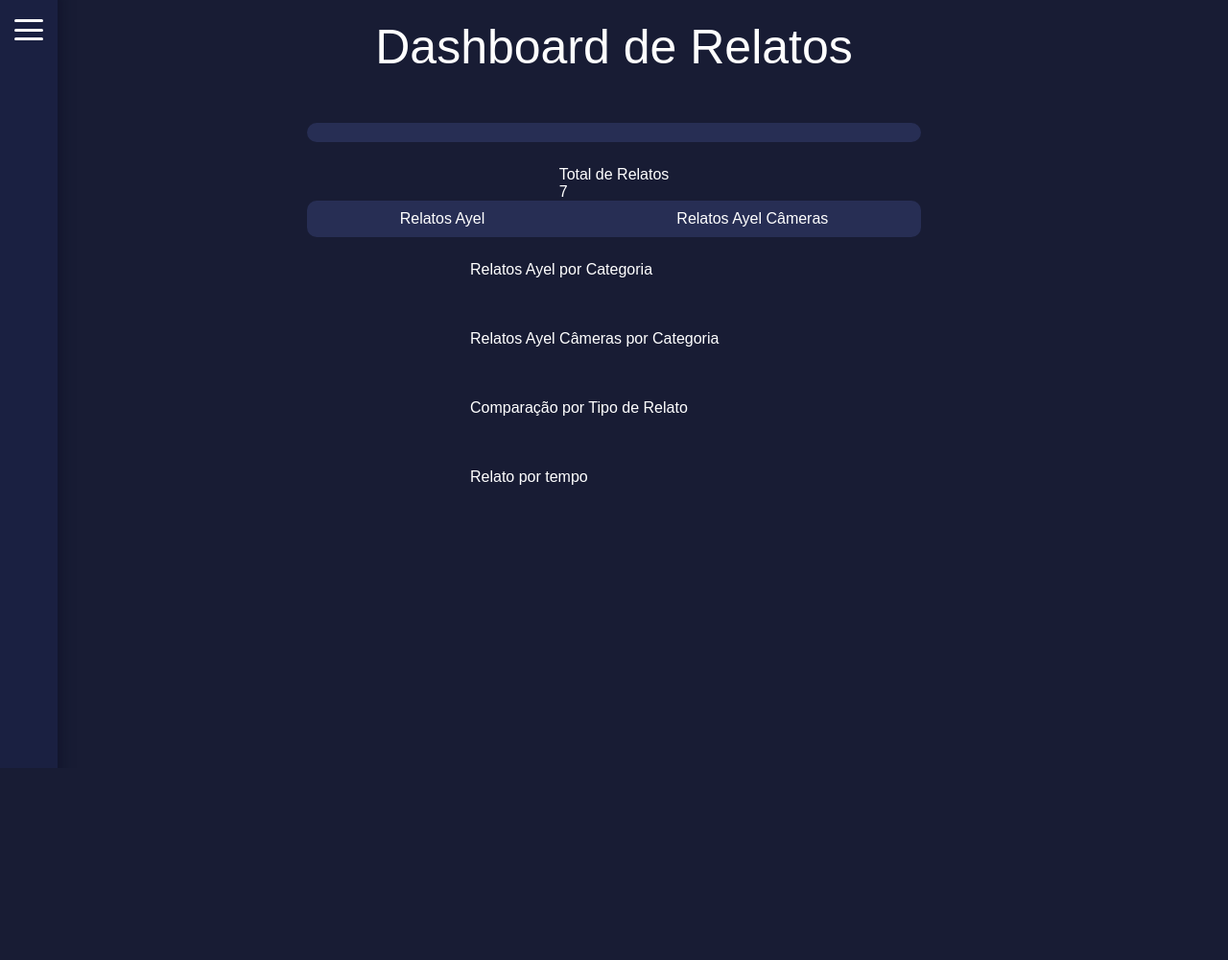
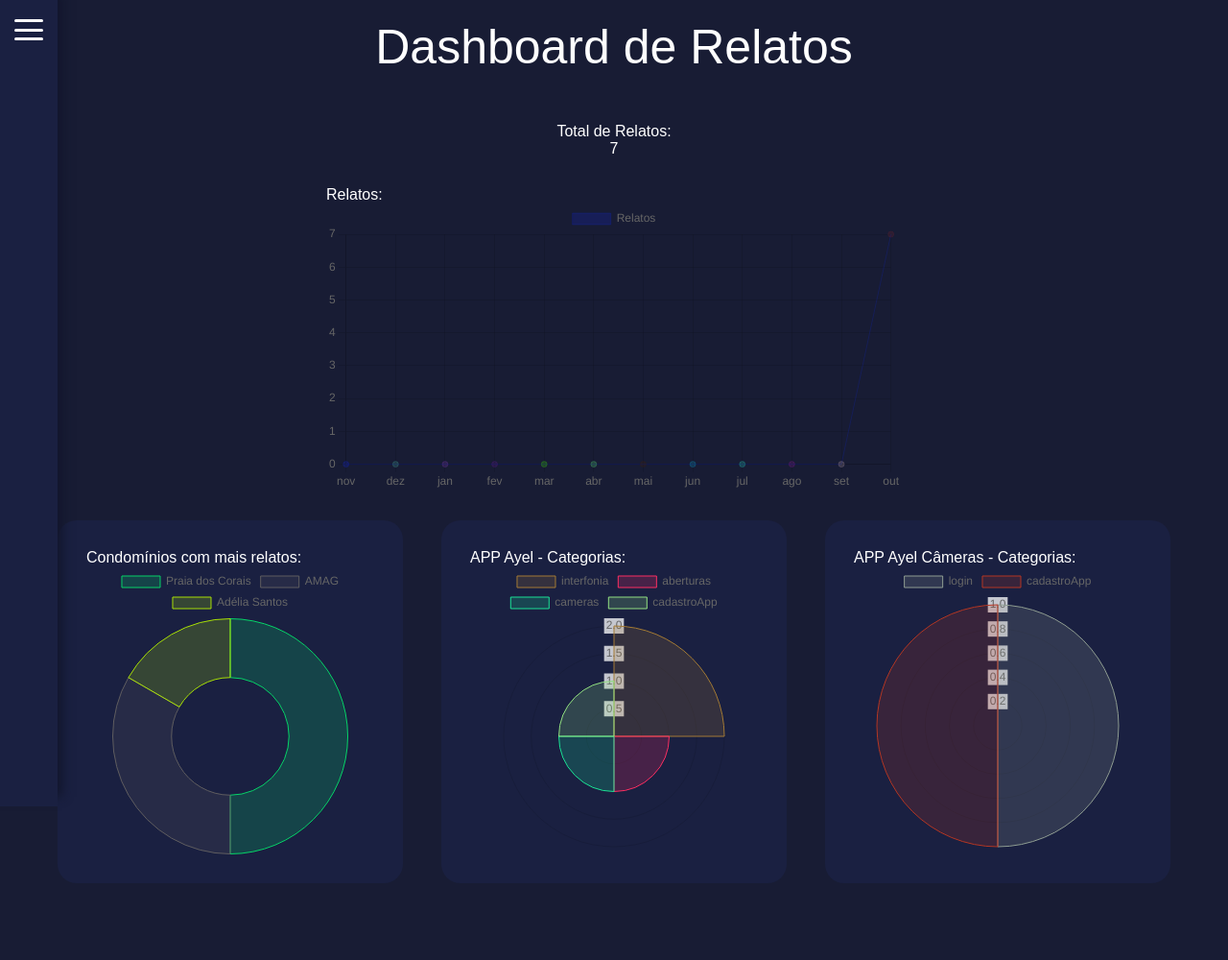
Before and after one commit to darcilemons/django-detector, a Django app: page /dashboard/ in a window 1280 px wide. Shown: the whole page at 96% size. Before the commit the page ends 800 px from the top, so only its background shows below. Run offline with Django 5.2, Linux system fonts and the light colour scheme; data comes from the database, SQL or seed files in the repository; both versions use the stored data as it was after the commit; a map, chart or similar area stays blank.

Commit message:
Dashboard

```diff
--- a/projeto_detec/mainApp/templates/dashboard.html
+++ b/projeto_detec/mainApp/templates/dashboard.html
@@ -179,16 +179,31 @@
             display: flex;
         }
 
-        .card-row {
+        #total_geral {
+            text-align: center;
+        }
+
+        .chart-anual {
+            width: 600px;
+            padding: 30px;
+        }
+
+        .chart-circle {
+            width: 400px;
+            background-color:#1a2041;
+            border-radius: 20px;
+            padding: 30px;
+        }
+
+        .grafico {
             display: flex;
-            justify-content: center;
-            gap: 200px;
-            margin-bottom: 25px;
-            width: 50%;
-            background: #272e54;
-            padding: 10px;
-            border-radius: 10px;
+            justify-content: center; /* Centraliza as colunas */
+            gap: 40px; /* Espaço entre as colunas */
+            margin-bottom: 60px;
+            width: 100%; /* Ocupa toda a largura do form */
+            max-width: 800px; /* Limite máximo */
         }
+
 
     </style>
 </head>
@@ -215,92 +230,51 @@
     <div id="container">
         <p class="title">Dashboard de Relatos</p>
 
-        <!-- Filtros -->
-        <div class="filters">
-        </div>
-
-
         <!-- Cards de Resumo -->
         <div class="card-body">
             <div>
-                <div>Total de Relatos</div>
+                <div>Total de Relatos:</div>
                 <div id="total_geral"></div>
             </div>
         </div>
 
-        <div class="card-row">
-            <div class="card-body">
-                <div>Relatos Ayel</div>
-                <div class="fs-4 fw-semibold">
-                    {% for tipo in relatos_por_tipo %}
-                        {% if tipo.tipo_relato__nome == 'ayel' %}
-                            {{ tipo.total }}
-                        {% endif %}
-                    {% endfor %}
-                </div>
+        <!-- Gráficos -->
+
+            <div class="chart-anual">
+                Relatos:
+                <canvas id="relatos_anual"></canvas>
+            </div>
+        <div class="grafico">
+            <div class="chart-circle">
+                Condomínios com mais relatos:
+                <canvas id="relatos_cond"></canvas>
             </div>
 
-            <div class="card-body">
-                <div class="d-flex justify-content-between">
-                    <div>Relatos Ayel Câmeras</div>
-                    <div class="fs-4 fw-semibold">
-                        {% for tipo in relatos_por_tipo %}
-                            {% if tipo.tipo_relato__nome == 'ayel_cameras' %}
-                                {{ tipo.total }}
-                            {% endif %}
-                        {% endfor %}
-                    </div>
-                </div>
+            <div class="chart-circle">
+                APP Ayel - Categorias:
+                <canvas id="relato_cat_ayel"></canvas>
+            </div>
+
+            <div class="chart-circle">
+                APP Ayel Câmeras - Categorias:
+                <canvas id="relato_cat_cam"></canvas>
             </div>
         </div>
 
-        <!-- Gráficos -->
-        <div class="row">
-            <!-- Gráfico Ayel -->
-            <div class="card mb-4">
-                <div class="card-header">
-                    Relatos Ayel por Categoria
-                </div>
-                <div class="card-body">
-                    <canvas id="ayelChart" width="50%" height="50"></canvas>
-                </div>
-            </div>
-
-            <!-- Gráfico Câmeras -->
-            <div class="card mb-4">
-                <div class="card-header">
-                    Relatos Ayel Câmeras por Categoria
-                </div>
-                <div class="card-body">
-                    <canvas id="camerasChart" width="50%" height="50"></canvas>
-                </div>
-            </div>
-
-            <!-- Gráfico de Comparação -->
-            <div class="card mb-4">
-                <div class="card-header">
-                    Comparação por Tipo de Relato
-                </div>
-                <div class="card-body">
-                    <canvas id="comparacaoChart" width="100%" height="50"></canvas>
-                </div>
-            </div>
-
-            <!-- Gráfoco por período -->
-            <div>
-                <div>Relato por tempo</div>
-                <div class="canva">
-                    <canvas id="rel-tempChart"></canvas>
-                </div>
-            </div>
-
         </div>
     </div>
+<script src="https://cdn.jsdelivr.net/npm/chart.js"></script>
+<script src="{% static 'js/dash.js' %}"></script>
 
 <script>
-    const TOTAL_RELATOS_URL = "{% url 'total_relatos' %}";
+    window.onload = function(event){
+        renderiza_total_geral('{% url "total_relatos" %}') // sempre que a tela carregar chama a função e o URL = name da view
+        renderiza_relatos_anual('{% url "dash_relatos_ano" %}')
+        renderiza_relatos_cond('{% url "relato_cond" %}')
+        renderiza_relatos_por_cat_ayel('{% url "relatorio_categoria" %}')
+        renderiza_relatos_por_cat_cam('{% url "relatorio_categoria" %}')
+    }
 </script>
-<script src="{% static 'js/dash.js' %}"></script>
 
 </body>
 </html>
--- a/projeto_detec/mainApp/views.py
+++ b/projeto_detec/mainApp/views.py
@@ -357,6 +357,7 @@ def total_relatos(request):
     return JsonResponse({'total': total})
 
 def dash_relatos_ano(request):
+    # quantidade de relatos no ano atual
     x = Relatos.objects.all()
 
     meses = ['jan', 'fev', 'mar', 'abr', 'mai', 'jun', 'jul', 'ago', 'set', 'out', 'nov', 'dez']
@@ -389,9 +390,6 @@ def relato_cond(request):
 
         label.append(cond.name)
         data.append(relatos['id__count'])
-
-    print(label)
-    print(data)
 
     x = list(zip(label, data)) # junta em uma lista - vira tupla
 
@@ -438,6 +436,5 @@ def relatorio_categoria(request):
     y.sort(key=lambda y: y[1], reverse=True)
     y = list(zip(*y))
 
-
     return JsonResponse({'ayel_labels': x[0], 'ayel_data': x[1],
                          'cam_labels': y[0], 'cam_data': y[1]})
--- a/projeto_detec/static/js/dash.js
+++ b/projeto_detec/static/js/dash.js
@@ -1,6 +1,17 @@
-window.onload = function(event){
-        renderiza_total_geral(TOTAL_RELATOS_URL); // sempre que a tela carregar chama a função e o URL = name da view
+function gera_cor(qtd=1){
+    var bg_color = []
+    var border_color = []
+    for(let i = 0; i < qtd; i++){
+        let r = Math.random() * 255;
+        let g = Math.random() * 255;
+        let b = Math.random() * 255;
+        bg_color.push(`rgba(${r}, ${g}, ${b}, ${0.2})`)
+        border_color.push(`rgba(${r}, ${g}, ${b}, ${1})`)
     }
+
+    return [bg_color, border_color];
+}
+
 function renderiza_total_geral(url){
     fetch(url, { // faz uma requisição para uma URL
         method: 'get', //método da requisição
@@ -10,3 +21,106 @@ window.onload = function(event){
         document.getElementById('total_geral').innerHTML = data.total
     })
 }
+
+function renderiza_relatos_anual(url){
+    fetch(url, {
+        method: 'get',
+    }).then(function(result){
+        return result.json()
+    }).then(function(data){
+
+        const ctx = document.getElementById('relatos_anual').getContext('2d');
+        var cores_relato_anual = gera_cor(qtd=12)
+        const myChart = new Chart(ctx, {
+            type: 'line',
+            data: {
+                labels: data.labels,
+                datasets: [{
+                    label: "Relatos",
+                    data: data.data,
+                    backgroundColor: cores_relato_anual[0],
+                    borderColor: cores_relato_anual[1],
+                    borderWidth: 0.2,
+                    fill: {
+                        below: cores_relato_anual[0]
+                    }
+                }]
+            }
+        })
+    })
+}
+
+function renderiza_relatos_cond(url){
+    fetch(url, {
+        method: 'get',
+    }).then(function(result){
+        return result.json()
+    }).then(function(data){
+
+        const ctx = document.getElementById('relatos_cond').getContext('2d');
+        var cores_relatos_cond = gera_cor(qtd=12)
+        const myChart = new Chart(ctx, {
+            type: 'doughnut',
+            data: {
+                labels: data.labels,
+                datasets: [{
+                    label: "Condomínios | Relatos",
+                    data: data.data,
+                    backgroundColor: cores_relatos_cond[0],
+                    borderColor: cores_relatos_cond[1],
+                    borderWidth: 1
+                }]
+            }
+        })
+    })
+}
+
+function renderiza_relatos_por_cat_ayel(url){
+    fetch(url, {
+        method: 'get',
+    }).then(function(result){
+        return result.json()
+    }).then(function(data){
+
+        const ctx = document.getElementById('relato_cat_ayel').getContext('2d');
+        var cores_relatos_por_cat_ayel = gera_cor(qtd=12)
+        const myChart = new Chart(ctx, {
+            type: 'polarArea',
+            data: {
+                labels: data.ayel_labels,
+                datasets: [{
+                    label: "APP Ayel",
+                    data: data.ayel_data,
+                    backgroundColor: cores_relatos_por_cat_ayel[0],
+                    borderColor: cores_relatos_por_cat_ayel[1],
+                    borderWidth: 1
+                }]
+            }
+        })
+    })
+}
+
+function renderiza_relatos_por_cat_cam(url){
+    fetch(url, {
+        method: 'get',
+    }).then(function(result){
+        return result.json()
+    }).then(function(data){
+
+        const ctx = document.getElementById('relato_cat_cam').getContext('2d');
+        var cores_relatos_por_cat_cam = gera_cor(qtd=12)
+        const myChart = new Chart(ctx, {
+            type: 'polarArea',
+            data: {
+                labels: data.cam_labels,
+                datasets: [{
+                    label: "APP Ayel",
+                    data: data.cam_data,
+                    backgroundColor: cores_relatos_por_cat_cam[0],
+                    borderColor: cores_relatos_por_cat_cam[1],
+                    borderWidth: 1
+                }]
+            }
+        })
+    })
+}
```
Also changed, not shown: projeto_detec/db.sqlite3. Lines whose indentation alone changed are shown as unchanged.
